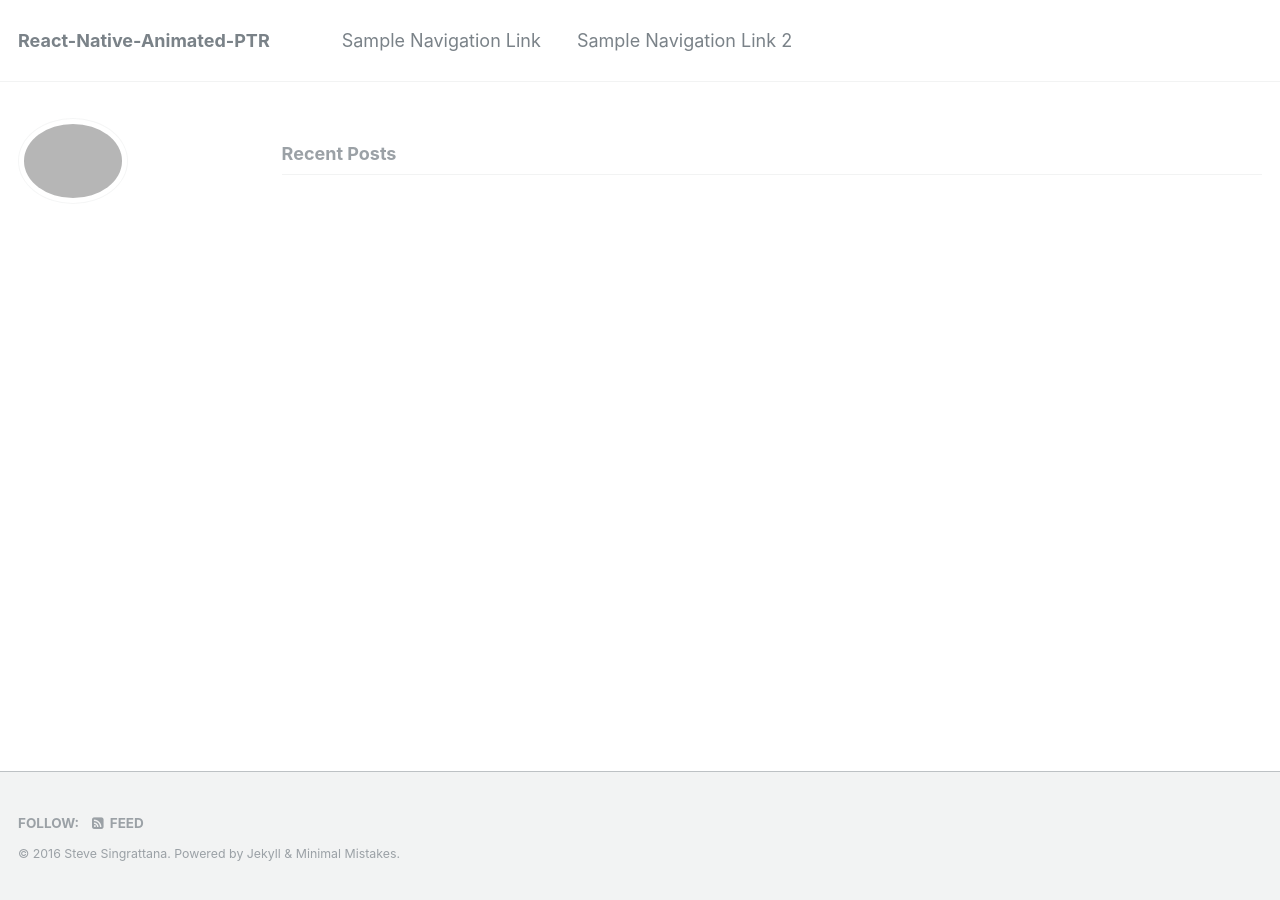
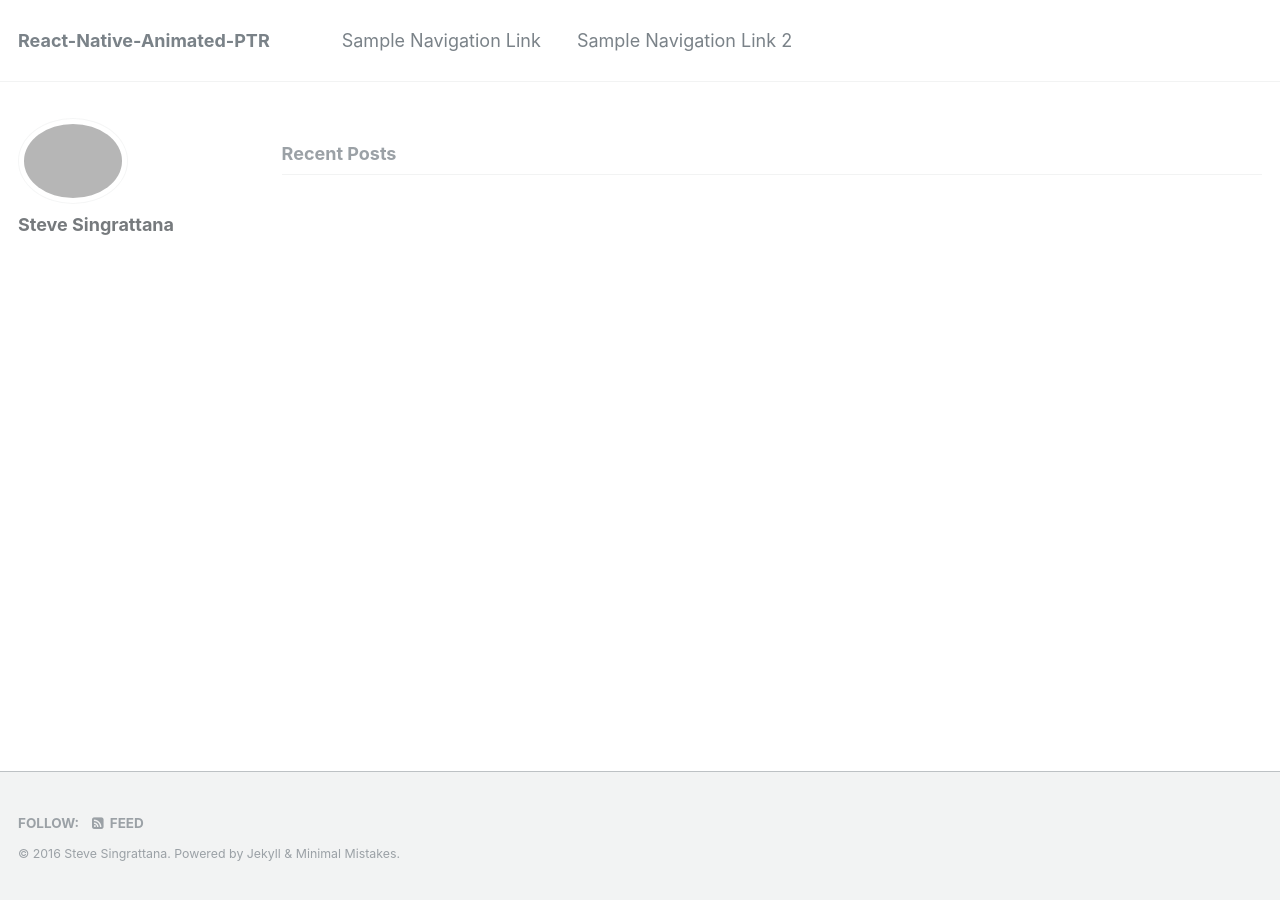
Before and after one commit to evetstech/react-native-animated-ptr, a Jekyll site: the page built from index.html, in a window 1280 px wide. Built offline with Jekyll 4.4.1, drawn with Linux system fonts in a browser that asks for light colours; the list of posts is cut into pages by our own code.

Commit message:
Update _config.yml

```diff
--- a/_config.yml
+++ b/_config.yml
@@ -77,7 +77,7 @@ analytics:
 
 # Site Author
 author:
-  name             :
+  name             : "Steve Singrattana"
   avatar           :
   bio              :
   location         :
```
